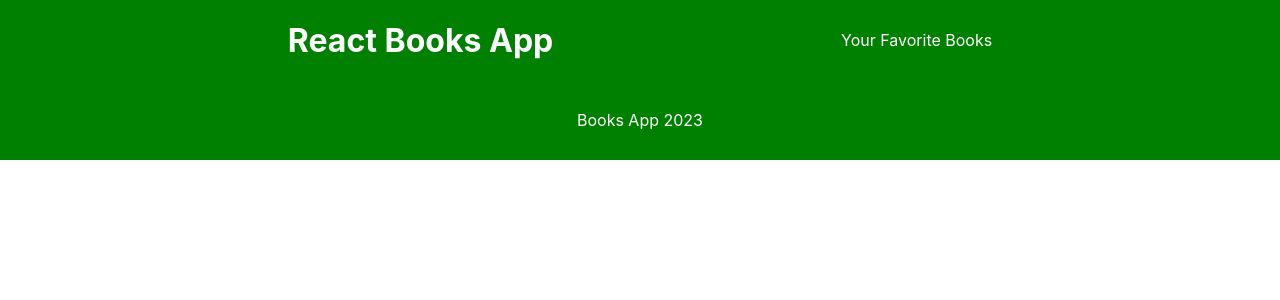
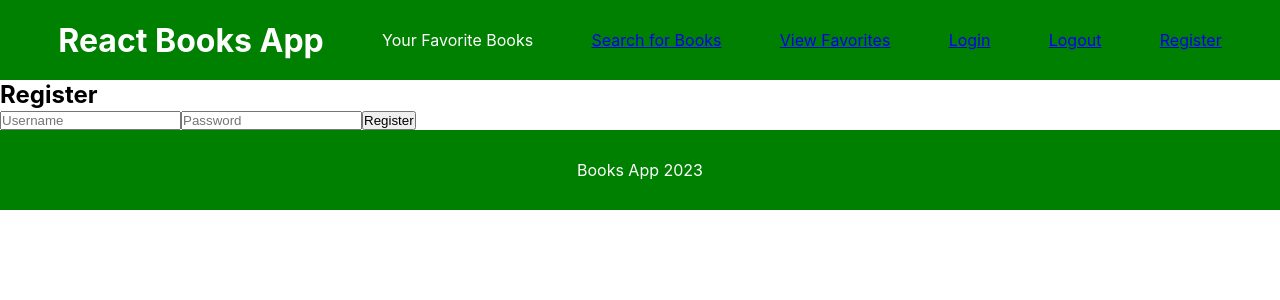
Before and after one commit to smperilla/bookapp-frontend, a React (Create React App) app: page /register in a window 1280 px wide. Shown: the top 300 px of the page. Built offline with nearby package versions, Linux system fonts and the light colour scheme.

Commit message:
Login/logout works, but no indiv. users

```diff
--- a/src/App.js
+++ b/src/App.js
@@ -7,6 +7,9 @@ import Footer from "./components/Footer";
 import Favorites from "./components/Favorites";
 import BookSearch from "./components/BookSearch";
 import React, { useState } from "react";
+import Login from "./components/Login";
+import Logout from "./components/Logout";
+import Register from "./components/Register";
 
 function App() {
   const [favorites, setFavorites] = useState([]); // State to store favorites
@@ -33,6 +36,10 @@ function App() {
         <Route path="/book/:id" element={<BookDetails />} />
         <Route path="/favorites" element={<Favorites favorites={favorites} removeFromFavorites={removeFromFavorites} />} />
         <Route path="/search" element={<BookSearch addToFavorites={addToFavorites} />} />
+        <Route path="/login" element={<Login />} />
+        <Route path="/logout" element={<Logout />} />
+        <Route path="/register" element={<Register />} />
+
       </Routes>
       <Footer />
     </div>
--- a/src/components/BookSearch.jsx
+++ b/src/components/BookSearch.jsx
@@ -27,10 +27,17 @@ const BookSearch = () => {
 
     const addToFavorites = async (book) => {
         try {
+          const token = localStorage.getItem('token'); // Retrieve the token from local storage
+          if (!token) {
+            console.error('No token found, user might not be logged in');
+            return;
+          }
+
           await fetch('http://localhost:3001/api/favorites', {
             method: 'POST',
             headers: {
               'Content-Type': 'application/json',
+              'Authorization': token // Include the token in the Authorization header
             },
             body: JSON.stringify({
               bookId: book.id,
--- a/src/components/Favorites.jsx
+++ b/src/components/Favorites.jsx
@@ -6,7 +6,18 @@ const Favorites = () => {
   useEffect(() => {
     const fetchFavorites = async () => {
       try {
-        const response = await fetch('http://localhost:3001/api/favorites');
+        const token = localStorage.getItem('token'); // Retrieve the token from local storage
+        if (!token) {
+          console.error('No token found, user might not be logged in');
+          return;
+        }
+
+        const response = await fetch('http://localhost:3001/api/favorites', {
+          headers: {
+            'Authorization': token // Include the token in the Authorization header
+          }
+        });
+
         if (!response.ok) {
           throw new Error('Network response was not ok');
         }
@@ -22,8 +33,17 @@ const Favorites = () => {
 
   const removeFromFavorites = async (bookId) => {
     try {
+      const token = localStorage.getItem('token'); // Retrieve the token from local storage
+      if (!token) {
+        console.error('No token found, user might not be logged in');
+        return;
+      }
+
       const response = await fetch(`http://localhost:3001/api/favorites/${bookId}`, {
         method: 'DELETE',
+        headers: {
+          'Authorization': token // Include the token in the Authorization header
+        }
       });
 
       if (!response.ok) {
--- a/src/components/Home.jsx
+++ b/src/components/Home.jsx
@@ -7,6 +7,7 @@ const Home = () => {
     <div className='book-list' >Home
      <Link to="/search" className="button-link">Search for Books</Link>
      <Link to="/favorites" className="button-link">View Favorites</Link>
+      <Link to="/login" className="button-link">Login</Link>
     </div>
   )
 }
--- /dev/null
+++ b/src/components/Login.jsx
@@ -0,0 +1,56 @@
+import React, { useState } from 'react';
+import { useNavigate } from 'react-router-dom'; // Import useNavigate
+
+
+function Login() {
+  const [username, setUsername] = useState('');
+  const [password, setPassword] = useState('');
+  const navigate = useNavigate();
+
+  const handleLogin = async (e) => {
+    e.preventDefault();
+    try {
+      const response = await fetch('http://localhost:3001/api/login', {
+        method: 'POST',
+        headers: {
+          'Content-Type': 'application/json',
+        },
+        body: JSON.stringify({ username, password }),
+      });
+      const data = await response.json();
+      if (response.status === 200) {
+        localStorage.setItem('token', data.token);
+        console.log('Login successful');
+
+        ////REDIRECT TO PROTECTED ROUTE
+        navigate('/search');
+
+
+      } else {
+        // Handle errors (e.g., show message to user)
+      }
+    } catch (error) {
+      console.error('Login failed:', error);
+    }
+  };
+
+  return (
+    <form onSubmit={handleLogin}>
+      <input
+        type="text"
+        value={username}
+        onChange={(e) => setUsername(e.target.value)}
+        placeholder="Username"
+      />
+      <input
+        type="password"
+        value={password}
+        onChange={(e) => setPassword(e.target.value)}
+        placeholder="Password"
+      />
+      <button type="submit">Login</button>
+    </form>
+  );
+}
+
+export default Login;
--- /dev/null
+++ b/src/components/Logout.jsx
@@ -0,0 +1,20 @@
+import React from 'react';
+import { useNavigate } from 'react-router-dom'; // Import useNavigate for redirection
+
+function Logout() {
+  const navigate = useNavigate();
+
+  const handleLogout = () => {
+    // Clear user token and other relevant data from local storage or state management
+    localStorage.removeItem('token');
+
+    // Redirect to login page or home page
+    navigate('/login'); // Replace '/login' with the path to your login page
+  };
+
+  return (
+    <button onClick={handleLogout}>Logout</button>
+  );
+}
+
+export default Logout;
--- a/src/components/Navbar.jsx
+++ b/src/components/Navbar.jsx
@@ -1,5 +1,6 @@
 import React from 'react'
 import '../App';
+import { Link } from 'react-router-dom';
 
 const Navbar = () => {
   return (
@@ -11,6 +12,11 @@ const Navbar = () => {
        <div>
         Your Favorite Books
        </div>
+       <Link to="/search" className="button-link">Search for Books</Link>
+     <Link to="/favorites" className="button-link">View Favorites</Link>
+      <Link to="/login" className="button-link">Login</Link>
+      <Link to="/logout" className="button-link">Logout</Link>
+      <Link to="/register" className="button-link">Register</Link>
         </div>
   )
 }
--- /dev/null
+++ b/src/components/Register.jsx
@@ -0,0 +1,57 @@
+import React, { useState } from 'react';
+import { useNavigate } from 'react-router-dom'; // for redirection after successful registration
+
+const Register = () => {
+  const [username, setUsername] = useState('');
+  const [password, setPassword] = useState('');
+  const [errorMessage, setErrorMessage] = useState('');
+  const navigate = useNavigate();
+
+  const handleRegister = async (e) => {
+    e.preventDefault();
+    try {
+      const response = await fetch('http://localhost:3001/api/register', {
+        method: 'POST',
+        headers: {
+          'Content-Type': 'application/json',
+        },
+        body: JSON.stringify({ username, password }),
+      });
+
+      if (response.status === 201) {
+        console.log('Registration successful');
+        navigate('/login'); // Redirect to login page after successful registration
+      } else {
+        const errorData = await response.json();
+        setErrorMessage(errorData.message || 'Registration failed');
+      }
+    } catch (error) {
+      console.error('Registration error:', error);
+      setErrorMessage('Registration failed due to a network error');
+    }
+  };
+
+  return (
+    <div>
+      <h2>Register</h2>
+      <form onSubmit={handleRegister}>
+        <input
+          type="text"
+          value={username}
+          onChange={(e) => setUsername(e.target.value)}
+          placeholder="Username"
+        />
+        <input
+          type="password"
+          value={password}
+          onChange={(e) => setPassword(e.target.value)}
+          placeholder="Password"
+        />
+        <button type="submit">Register</button>
+      </form>
+      {errorMessage && <p style={{ color: 'red' }}>{errorMessage}</p>}
+    </div>
+  );
+};
+
+export default Register;
```
Lines whose indentation alone changed are shown as unchanged.
